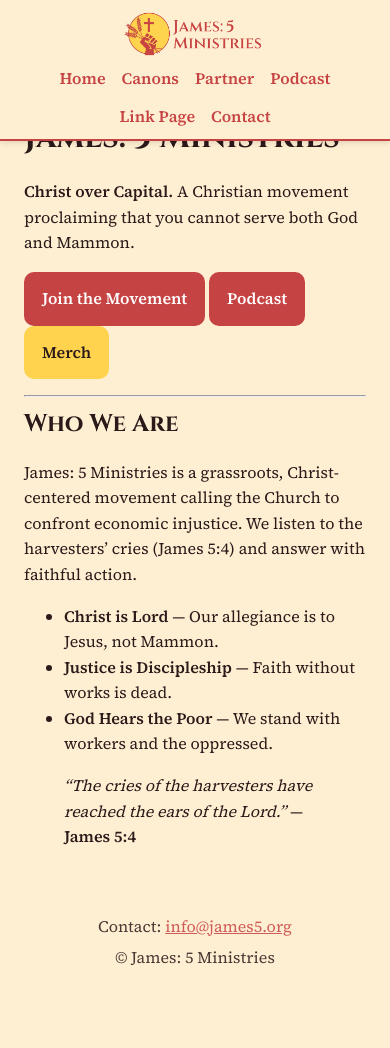
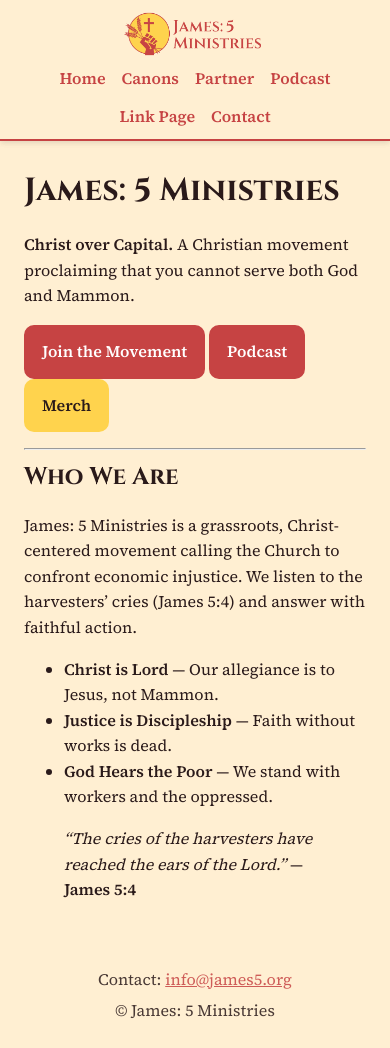
Before and after one commit to james5ministries/james5ministries.github.io, a Jekyll site: the page built from index.md, in a window 390 px wide and 1048 px high. Built offline with Jekyll 4.4.1, drawn with Linux system fonts in a browser that asks for light colours.

Commit message:
Update style.css

```diff
--- a/assets/style.css
+++ b/assets/style.css
@@ -56,7 +56,7 @@ body { margin-top: var(--nav-h, 70px); }
 @media (max-width: 640px){
   .j5-nav .nav-container{ flex-direction: column; gap: 8px; padding: 10px 16px; }
   .j5-nav .nav-links{ flex-wrap: wrap; justify-content: center; gap: 12px 16px; }
-  body{ margin-top: 88px; }
+  body { margin-top: var(--nav-h, 70px); }
 }
 
 
```
